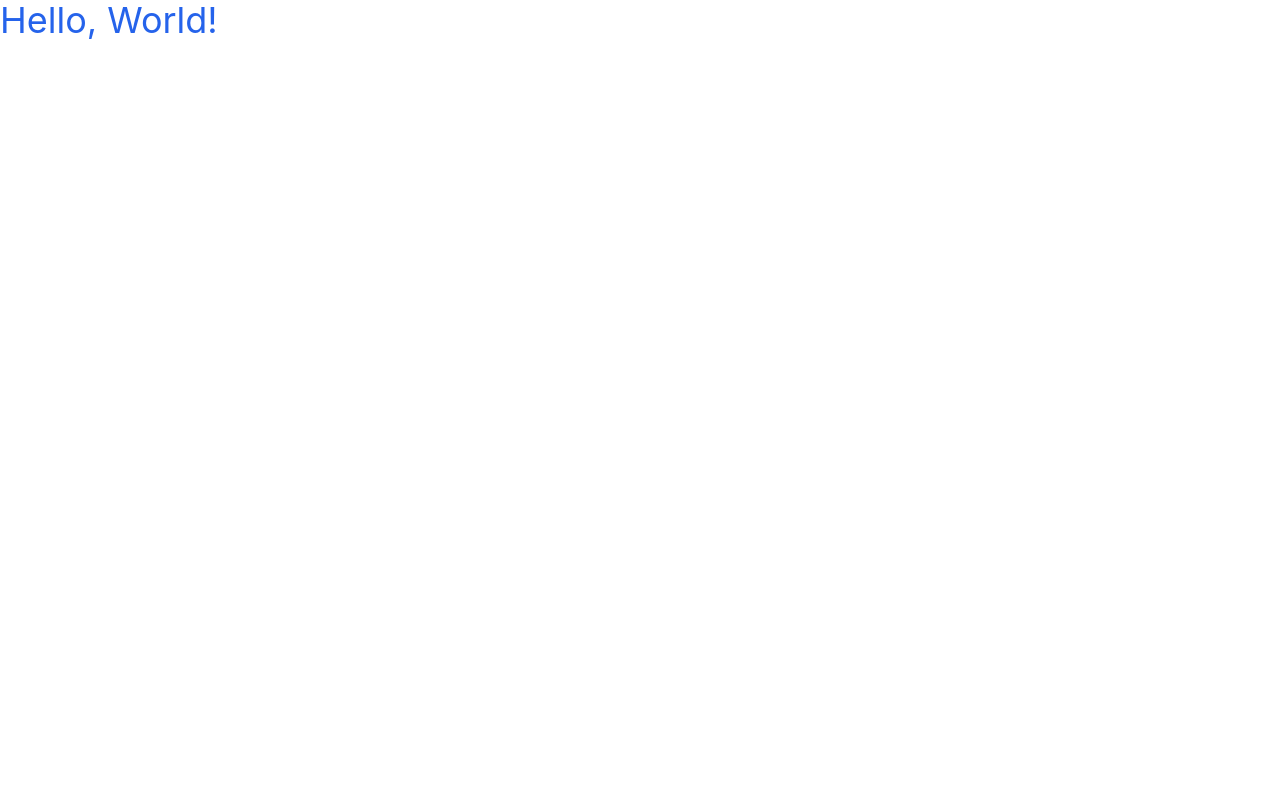
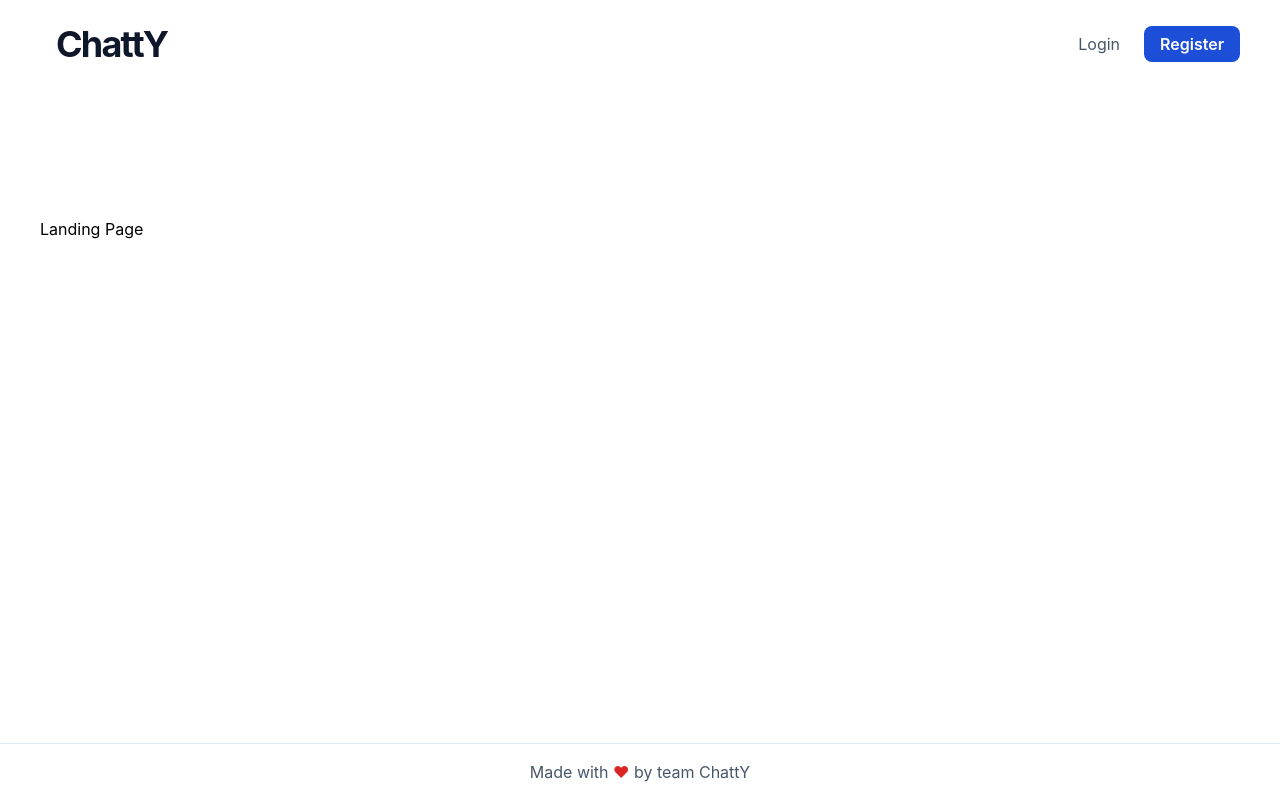
Before and after one commit to ChattGator/frontend, a Next.js app: page / in a window 1280 px wide. Built offline with nearby package versions, Linux system fonts and the light colour scheme.

Commit message:
added navbar and footer

```diff
--- /dev/null
+++ b/components/Footer/index.tsx
@@ -0,0 +1,14 @@
+import type { FC } from "react";
+
+const Footer: FC = () => {
+	return (
+		<footer className="absolute bottom-0 w-full border-t border-slate-200 bg-white py-4 text-center">
+			<span className="text-sm text-slate-600 lg:text-base">
+				Made with <span className="text-red-600">&hearts;</span> by team
+				ChattY
+			</span>
+		</footer>
+	);
+};
+
+export default Footer;
--- a/components/Head/index.tsx
+++ b/components/Head/index.tsx
@@ -1,5 +1,5 @@
 import { default as NextHead } from "next/head";
-import { FC } from "react";
+import type { FC } from "react";
 
 interface Props {
 	title?: string;
@@ -19,7 +19,6 @@ const Head: FC<Props> = ({ title, description, keywords }: Props) => {
 				name="keywords"
 				content={keywords}
 			/>
-			<meta charSet="UTF-8" />
 			<meta
 				name="viewport"
 				content="width=device-width, initial-scale=1.0"
--- a/components/Navbar/index.tsx
+++ b/components/Navbar/index.tsx
@@ -1,11 +1,61 @@
-import { FC } from "react";
+import Link from "next/link";
+import { useRouter, NextRouter } from "next/router";
+import { useState, useEffect } from "react";
+import type { FC } from "react";
 
 const Navbar: FC = () => {
+	const [isScrolled, setIsScrolled] = useState<boolean>(false);
+
+	const router: NextRouter = useRouter();
+
+	useEffect(() => {
+		const handleScroll: () => void = () => {
+			if (window.scrollY > 0) setIsScrolled(true);
+			else setIsScrolled(false);
+		};
+		window.addEventListener("scroll", handleScroll);
+
+		return () => window.removeEventListener("scroll", handleScroll);
+	});
+
 	return (
 		<>
-			<header>
-				<nav>
-					<span>ChattY</span>
+			<header
+				className={`sticky top-0 z-40 w-full flex-shrink-0 border-b bg-white ${
+					isScrolled ? "border-slate-200" : "border-transparent"
+				} transition duration-300 print:hidden`}
+			>
+				<nav
+					className="container flex items-center justify-between py-4"
+					role="navigation"
+				>
+					<Link href="/">
+						<a className="px-4 py-2 text-3xl font-bold tracking-tighter text-slate-900 transition-colors active:text-blue-600 lg:text-4xl">
+							ChattY
+						</a>
+					</Link>
+					<ul className="flex items-center gap-2 lg:gap-4">
+						<li>
+							<Link href="/login">
+								<a
+									className={`${
+										router.pathname == "/login"
+											? "font-semibold text-slate-900"
+											: "font-normal text-slate-600"
+									} rounded-lg px-4 py-2 text-sm transition-colors hover:bg-blue-100 active:text-blue-600 lg:px-2 lg:text-base`}
+								>
+									Login
+								</a>
+							</Link>
+						</li>
+						<li>
+							<Link href="/register">
+								<a className="rounded-lg bg-blue-600 px-4 py-2 text-sm font-semibold text-white transition-colors lg:bg-blue-700 lg:text-base">
+									Register
+								</a>
+							</Link>
+						</li>
+					</ul>
 				</nav>
 			</header>
 		</>
--- a/components/index.tsx
+++ b/components/index.tsx
@@ -0,0 +1,3 @@
+export { default as Head } from "./Head";
+export { default as Navbar } from "./Navbar";
+export { default as Footer } from "./Footer";
--- a/package.json
+++ b/package.json
@@ -21,6 +21,7 @@
     "eslint": "8.20.0",
     "eslint-config-next": "12.2.3",
     "postcss": "^8.4.14",
+    "prettier-plugin-tailwindcss": "^0.1.13",
     "tailwindcss": "^3.1.6",
     "typescript": "4.7.4"
   }
--- a/pages/_app.tsx
+++ b/pages/_app.tsx
@@ -1,8 +1,15 @@
 import "../styles/globals.css";
+import { Navbar, Footer } from "@components";
 import type { AppProps } from "next/app";
 
 const App = ({ Component, pageProps }: AppProps) => {
-	return <Component {...pageProps} />;
+	return (
+		<>
+			<Navbar />
+			<Component {...pageProps} />
+			<Footer />
+		</>
+	);
 };
 
 export default App;
--- /dev/null
+++ b/pages/_document.tsx
@@ -0,0 +1,29 @@
+import { Html, Main, NextScript, Head } from "next/document";
+import { ReactElement } from "react";
+import Document, { DocumentInitialProps, DocumentContext } from "next/document";
+
+export default class MyDocument extends Document {
+	static async getInitialProps(
+		ctx: DocumentContext
+	): Promise<DocumentInitialProps> {
+		const initialProps = await Document.getInitialProps(ctx);
+		return { ...initialProps };
+	}
+
+	render(): ReactElement {
+		return (
+			<Html
+				lang="en"
+				className="h-full scroll-smooth"
+			>
+				<Head>
+					<meta charSet="UTF-8" />
+				</Head>
+				<body className="relative min-h-full subpixel-antialiased">
+					<Main />
+					<NextScript />
+				</body>
+			</Html>
+		);
+	}
+}
--- a/pages/index.tsx
+++ b/pages/index.tsx
@@ -1,10 +1,12 @@
+import { Head } from "@components";
 import type { NextPage } from "next";
 
 const Home: NextPage = () => {
 	return (
 		<>
+			<Head />
 			<main>
-				<h1 className="text-4xl text-blue-600">Hello, World!</h1>
+				<h1 className="container py-24 lg:py-32">Landing Page</h1>
 			</main>
 		</>
 	);
```
Also changed, not shown: tsconfig.json (+5 -5 lines), 1 other file (tests, documents, lock files or other folders).
